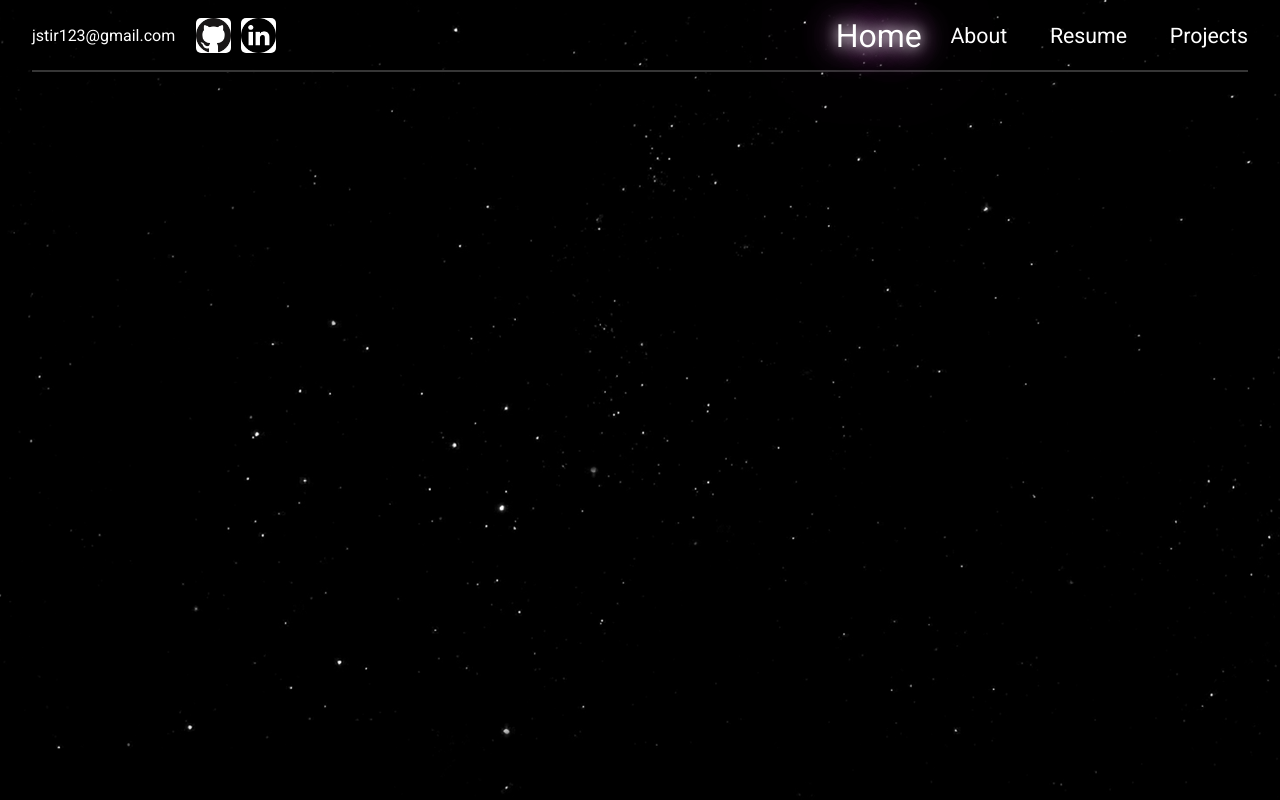
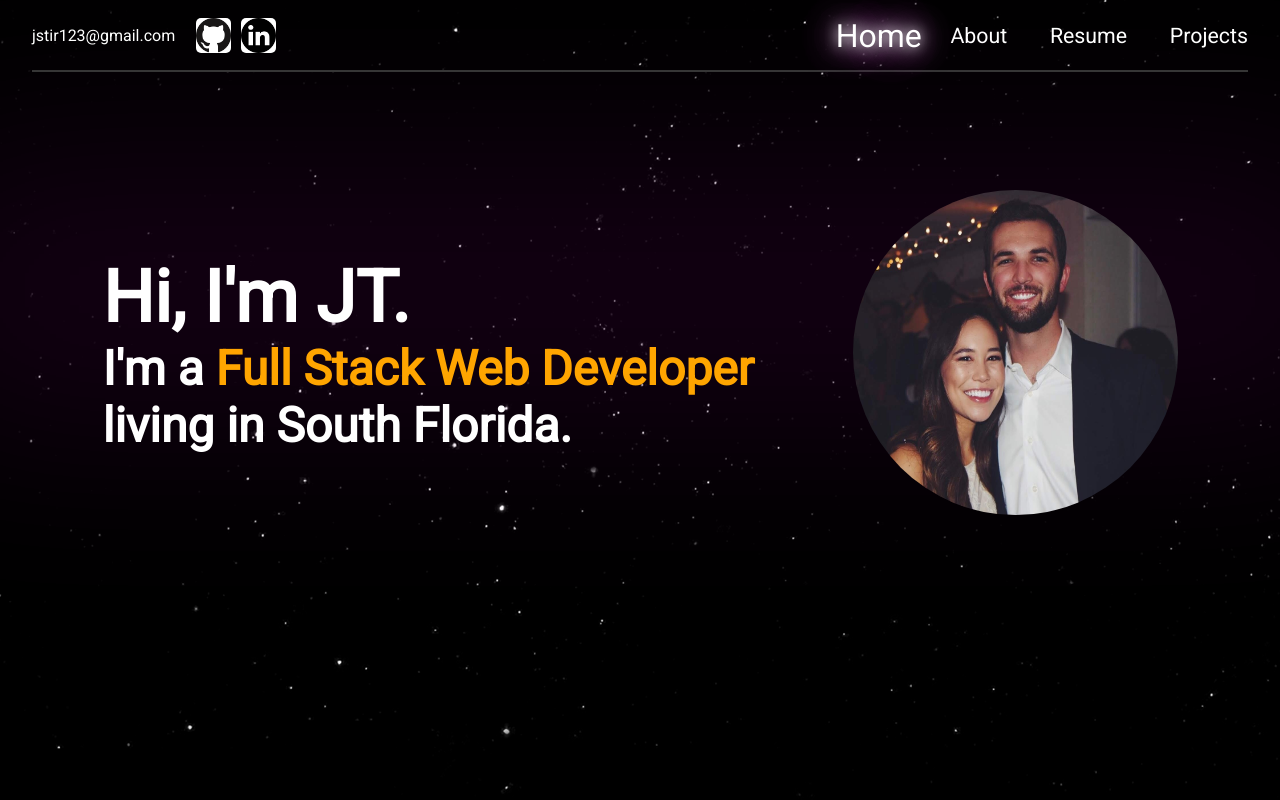
Before and after one commit to jstir123/personal-website, a React (Create React App) app: page / in a window 1280 px wide. Shown: the top 800 px of the page. Built offline with nearby package versions, Linux system fonts and the light colour scheme.

Commit message:
Added in the intro and the profile picture to the home page, as well as purple hue

```diff
--- a/src/App.css
+++ b/src/App.css
@@ -12,7 +12,7 @@ a {
     text-decoration: none;
 }
 
-.background-container{
+.background-container {
     position: fixed;
     top: 0;
     left:0;
@@ -31,7 +31,7 @@ a {
     z-index: -10;
 }
 
-.twinkling{
+.twinkling {
     width: 10000px;
     height: 100%;
     background: transparent url(./images/twinkling.png) repeat;
@@ -48,6 +48,18 @@ a {
     -webkit-animation: move-background 30s linear infinite;
     animation: move-background 30s linear infinite;
 
+}
+
+.purple-bar {
+    position: absolute;
+    top: 150px;
+    left: -100px;
+    right: -100px;
+    background: purple;
+    opacity: 0.15;
+    filter: blur(100px);
+    height: 35%;
+    z-index: -6;
 }
 
 .about-me-container {
--- a/src/App.js
+++ b/src/App.js
@@ -32,6 +32,7 @@ const App = () => {
                 <div className='background-container'></div>
                 <div className='stars'></div>
                 <div className='twinkling'></div>
+                <div className="purple-bar"></div>
 
                 <div className={classes.navbar}>
                     <NavBar />
--- /dev/null
+++ b/src/components/Intro.js
@@ -0,0 +1,36 @@
+import React from 'react';
+import { createUseStyles } from 'react-jss';
+
+const useStyles = createUseStyles({
+    intro: {
+        height: '100%',
+        width: '100%',
+        '& h1': {
+            color: '#fff',
+            fontSize: '72px',
+            margin: '0 0 0 0'
+        },
+        '& h3': {
+            color: '#fff',
+            fontSize: '48px',
+            margin: '0 0 0 0',
+            width: '750px'
+        },
+        '& span': {
+            color: 'orange'
+        }
+    }
+})
+
+const Intro = () => {
+    const classes = useStyles();
+
+    return (
+        <div className={classes.intro}>
+            <h1>Hi, I'm JT.</h1>
+            <h3>I'm a <span>Full Stack Web Developer</span> living in South Florida.</h3>
+        </div>
+    );
+}
+
+export default Intro;
--- a/src/components/ProfilePic.js
+++ b/src/components/ProfilePic.js
@@ -6,12 +6,12 @@ const useStyles = createUseStyles({
     profilePic: {
         height: '100%',
         width: '100%',
-        borderRadius: 150,
-        overflow: 'hidden'
+        textAlign: 'center'
     },
     image: {
-        height: '100%',
-        width: 'auto'
+        height: '325px',
+        width: '325px',
+        borderRadius: '100%'
     }
 })
 
--- a/src/pages/Home.js
+++ b/src/pages/Home.js
@@ -1,9 +1,21 @@
 import React from 'react';
 import { createUseStyles } from 'react-jss';
 
+import Intro from '../components/Intro';
+import ProfilePic from '../components/ProfilePic';
+
 const useStyles = createUseStyles({
     home: {
+        maxWidth: '1525px',
         margin: 'auto'
+    },
+    container: {
+        display: 'flex',
+        justifyContent: 'center',
+        alignItems: 'center',
+        margin: '0 0',
+        marginTop: '40px',
+        padding: '5em 7em'
     }
 })
 
@@ -12,7 +24,10 @@ const Home = () => {
 
     return (
         <div className={classes.home}>
-
+            <div className={classes.container + ' ' + classes.purpleMist}>
+                <Intro />
+                <ProfilePic />
+            </div>
         </div>
     );
 }
```
